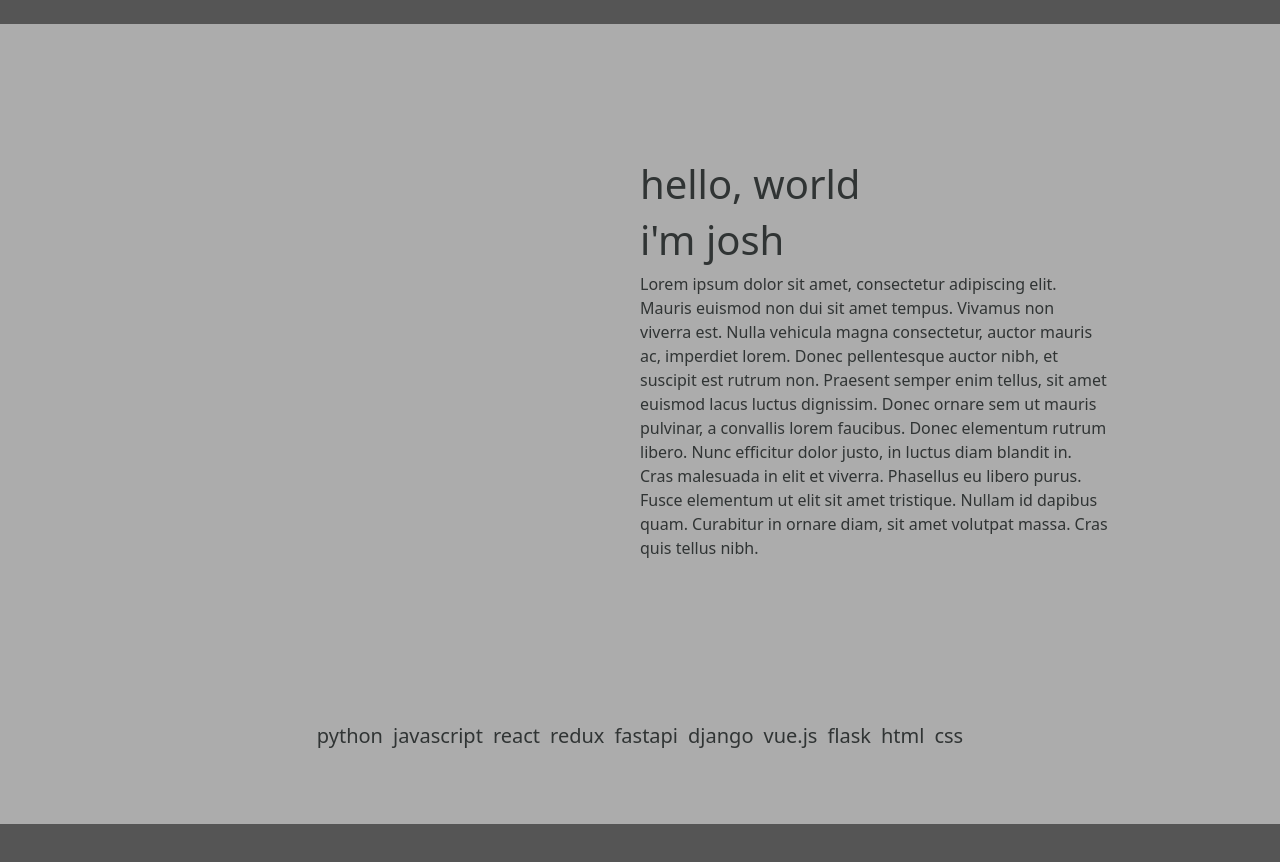
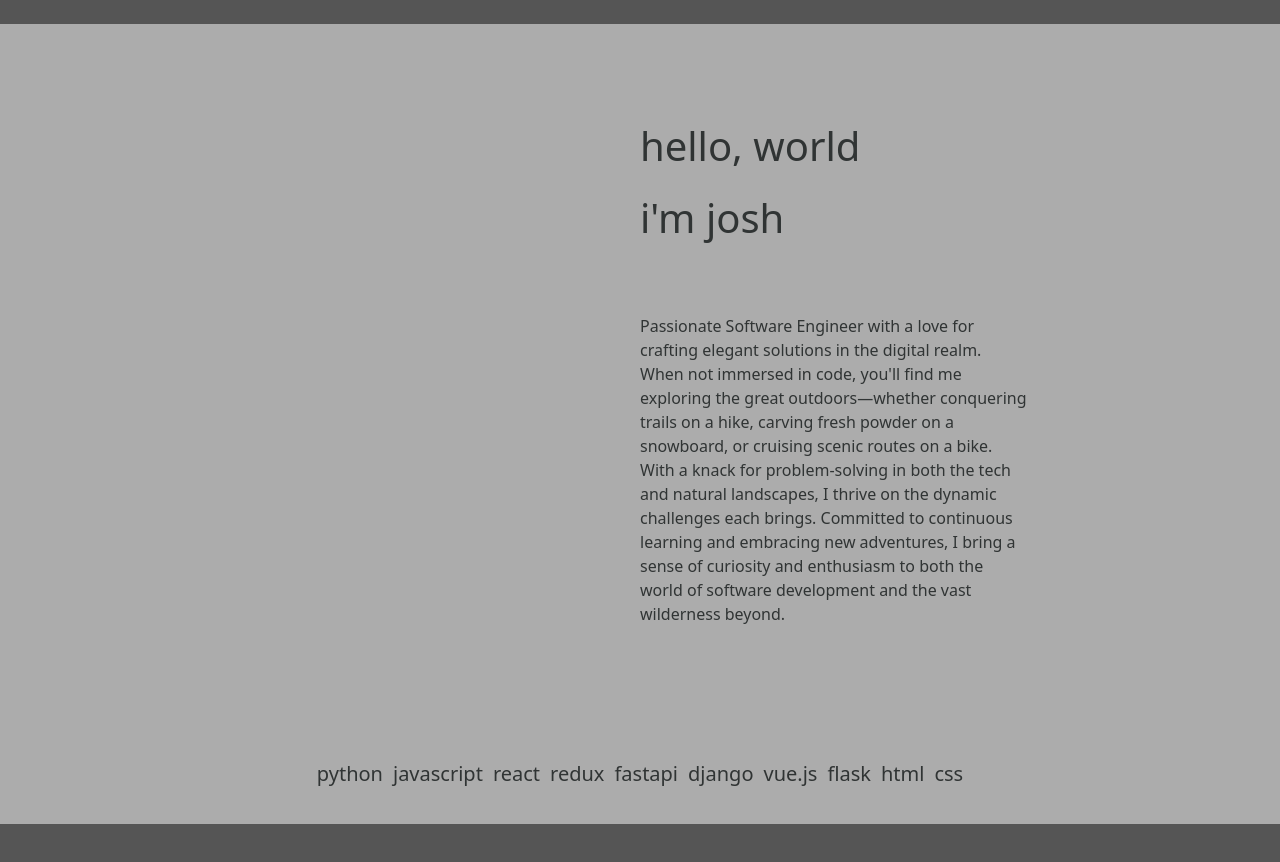
Before and after one commit to thejoshchow/thejoshchow-portfolio, a React (Create React App) app: page / in a window 1280 px wide. Shown: the part 840-1702 px from the top of the page. Built offline with nearby package versions, Linux system fonts and the light colour scheme.

Commit message:
cleans up spacing. removes unneeded css styling

```diff
--- a/public/index.html
+++ b/public/index.html
@@ -9,7 +9,6 @@
       name="description"
       content="i am the captain of my soul; i am the master of my fate"
     />
-    <link rel="apple-touch-icon" href="%PUBLIC_URL%/logo192.png" />
     <!--
       manifest.json provides metadata used when your web app is installed on a
       user's mobile device or desktop. See https://developers.google.com/web/fundamentals/web-app-manifest/
--- a/src/App.css
+++ b/src/App.css
@@ -151,13 +151,11 @@
   border: 1px solid var(--dark-gray);
   border-radius: 0px;
   color: var(--light-silver);
-  /* width: 400px; */
   padding: 1rem;
   min-height: 100%;
 }
 
 .card img {
-  /* min-height: 275px; */
   border: 1px solid var(--dark-gray);
   border-radius: 3qpx;
 }
@@ -179,7 +177,6 @@
   border: 1px solid var(--light-gray);
   color: var(--light-silver);
   width: 65%;
-  /* padding: 5px 5px; */
   margin: 0 5px;
 }
 
--- a/src/sections/About.jsx
+++ b/src/sections/About.jsx
@@ -7,22 +7,20 @@
         <div className="col-12 col-lg-6 d-flex flex-column align-items-end"></div>
         <div
           className="col-12 col-lg-6 d-flex flex-column align-items-start"
-          style={{ paddingRight: "10rem" }}
+          style={{ paddingRight: "15rem" }}
         >
           <h1>hello, world</h1>
-          <h1>i'm josh</h1>
-          <p>
-            Lorem ipsum dolor sit amet, consectetur adipiscing elit. Mauris
-            euismod non dui sit amet tempus. Vivamus non viverra est. Nulla
-            vehicula magna consectetur, auctor mauris ac, imperdiet lorem. Donec
-            pellentesque auctor nibh, et suscipit est rutrum non. Praesent
-            semper enim tellus, sit amet euismod lacus luctus dignissim. Donec
-            ornare sem ut mauris pulvinar, a convallis lorem faucibus. Donec
-            elementum rutrum libero. Nunc efficitur dolor justo, in luctus diam
-            blandit in. Cras malesuada in elit et viverra. Phasellus eu libero
-            purus. Fusce elementum ut elit sit amet tristique. Nullam id dapibus
-            quam. Curabitur in ornare diam, sit amet volutpat massa. Cras quis
-            tellus nibh.
+          <h1 className="py-3">i'm josh</h1>
+          <p className="py-5">
+            Passionate Software Engineer with a love for crafting elegant
+            solutions in the digital realm. When not immersed in code, you'll
+            find me exploring the great outdoors—whether conquering trails on a
+            hike, carving fresh powder on a snowboard, or cruising scenic routes
+            on a bike. With a knack for problem-solving in both the tech and
+            natural landscapes, I thrive on the dynamic challenges each brings.
+            Committed to continuous learning and embracing new adventures, I
+            bring a sense of curiosity and enthusiasm to both the world of
+            software development and the vast wilderness beyond.
           </p>
         </div>
       </div>
```
